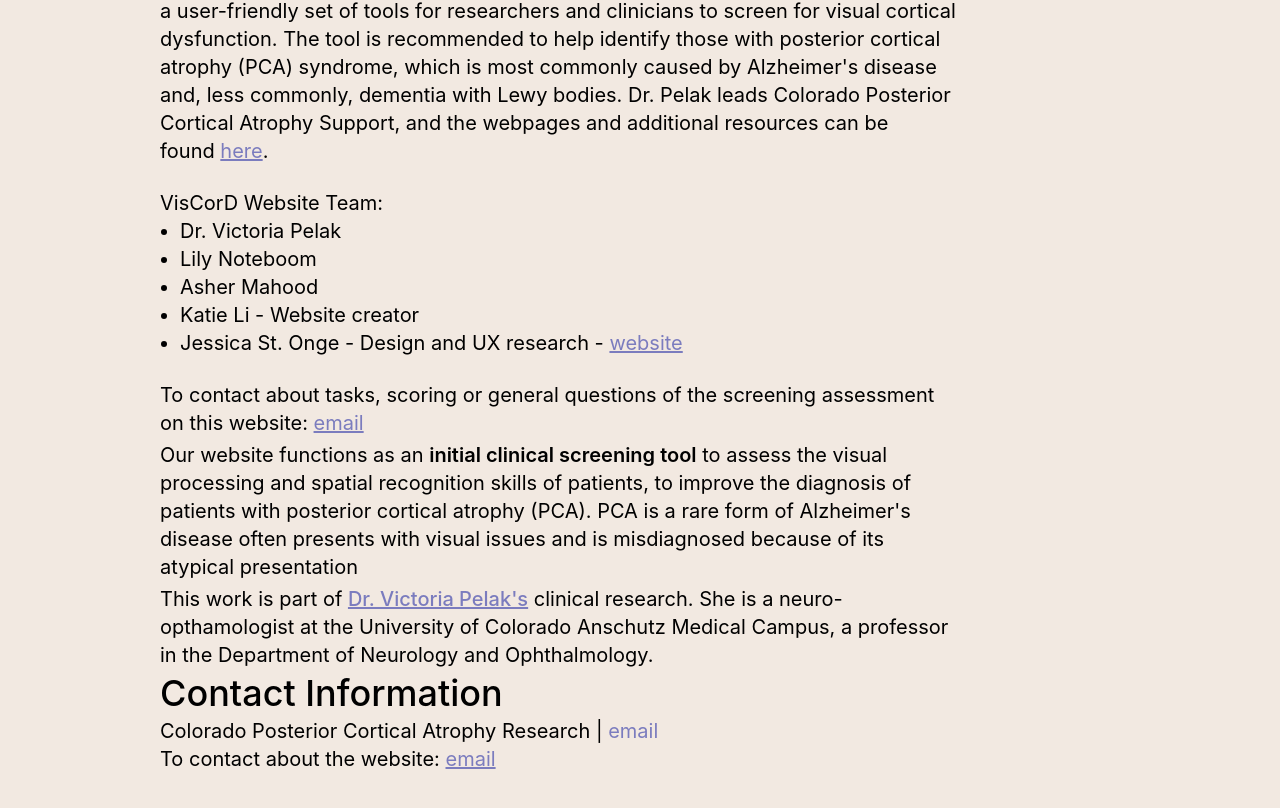
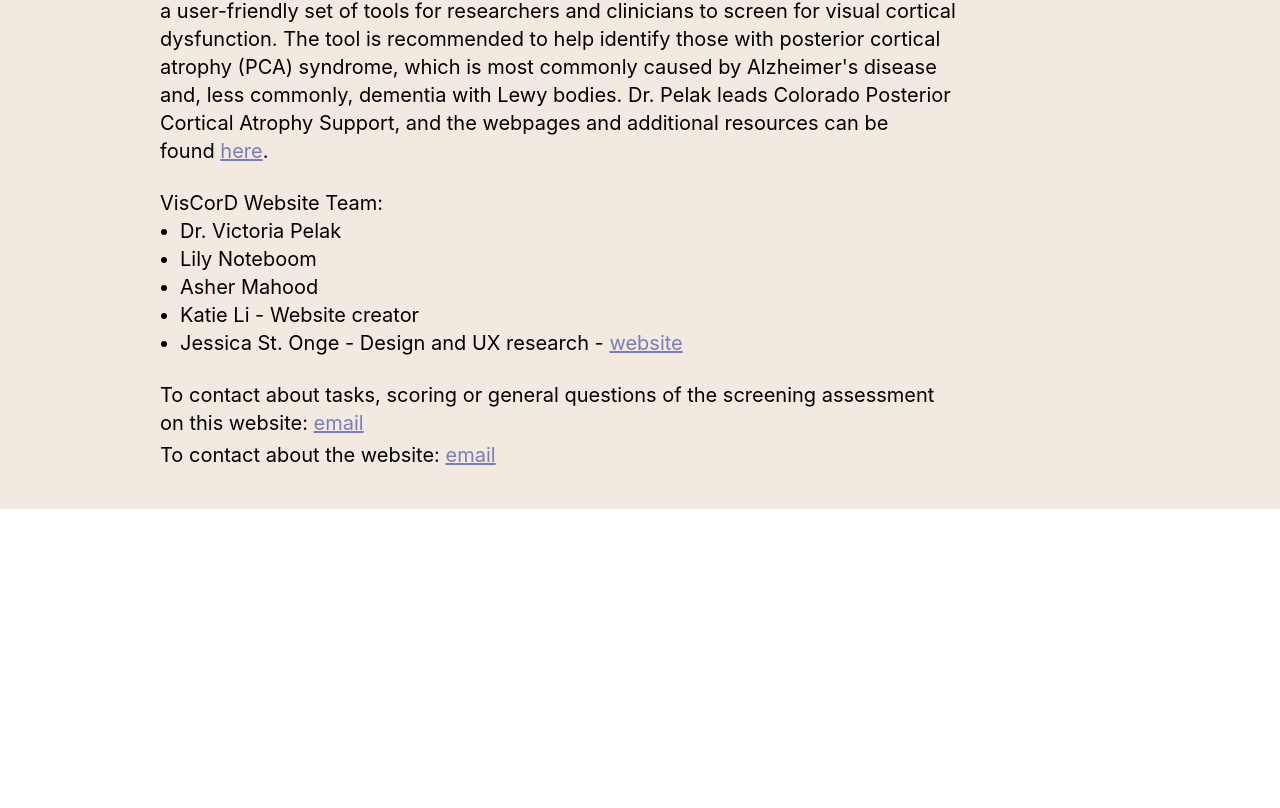
Before and after one commit to pelaklab/pca-assessment, a Next.js app: page /contact in a window 1280 px wide. Shown: the part 398-1206 px from the top of the page. After the commit the page ends 907 px from the top, so only its background shows below. Built offline with nearby package versions, Linux system fonts and the light colour scheme.

Commit message:
weird fix

```diff
--- a/app/contact/page.tsx
+++ b/app/contact/page.tsx
@@ -49,35 +49,11 @@
             </li>
           </ul>
         </div>
-        <div className="space-y-1">
+        <div className="space-y-1 pb-10">
+          <p>
             To contact about tasks, scoring or general questions of the screening assessment on this website:&nbsp;
             <a href="mailto:copca@cuanschutz.edu"
               className="text-forget-me-not-purple underline hover:no-underline">email</a>
-          <p>Our website functions as an <span className="font-semibold">
-            initial clinical screening tool</span> to assess the
-            visual processing and spatial recognition skills of patients, to
-            improve the diagnosis of patients with posterior cortical atrophy (PCA).
-            PCA is a rare form of Alzheimer&apos;s disease often presents with visual issues
-            and is misdiagnosed because of its atypical presentation</p>
-
-          <p>This work is part of&nbsp;
-            <a href="https://www.uchealth.org/provider/victoria-pelak-md/"
-              className="font-medium text-forget-me-not-purple underline hover:no-underline">
-              Dr. Victoria Pelak&apos;s
-            </a>
-            &nbsp;clinical research.
-
-            She is a neuro-opthamologist at the University of Colorado Anschutz Medical Campus,
-            a professor in the Department of Neurology and Ophthalmology.
-          </p>
-
-          <h1 className="md:text-4xl text-2xl font-medium text-left">Contact Information</h1>
-          <div className="pb-10">
-            <p> Colorado Posterior Cortical Atrophy Research |
-              <a href="mailto:COPCA@CUAnschutz.edu "
-                className="text-forget-me-not-purple"
-
-              > email</a>
           </p>
           <p>
             To contact about the website:&nbsp;
@@ -86,7 +62,6 @@
           </p>
         </div>
       </div>
-      </div>
     </main>
   );
 }
```
Lines whose indentation alone changed are shown as unchanged.
